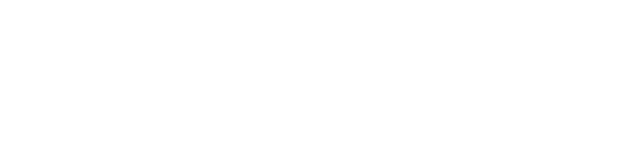
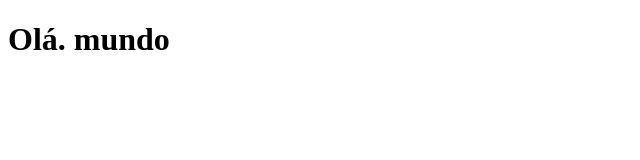
Before and after one commit to AndreLomba/programadorweb, a plain HTML site: page index.html in a window 1280 px wide. Shown: the whole page, without its empty margins (0-640 px from the left). Drawn offline with Linux system fonts and the light colour scheme.

Commit message:
Inclusão de titulo na pagina

```diff
--- a/index.html
+++ b/index.html
@@ -7,6 +7,7 @@
 </head>
 
 <body>
+    <h1>Olá. mundo</h1>
 </body>
 
 </html>
```
